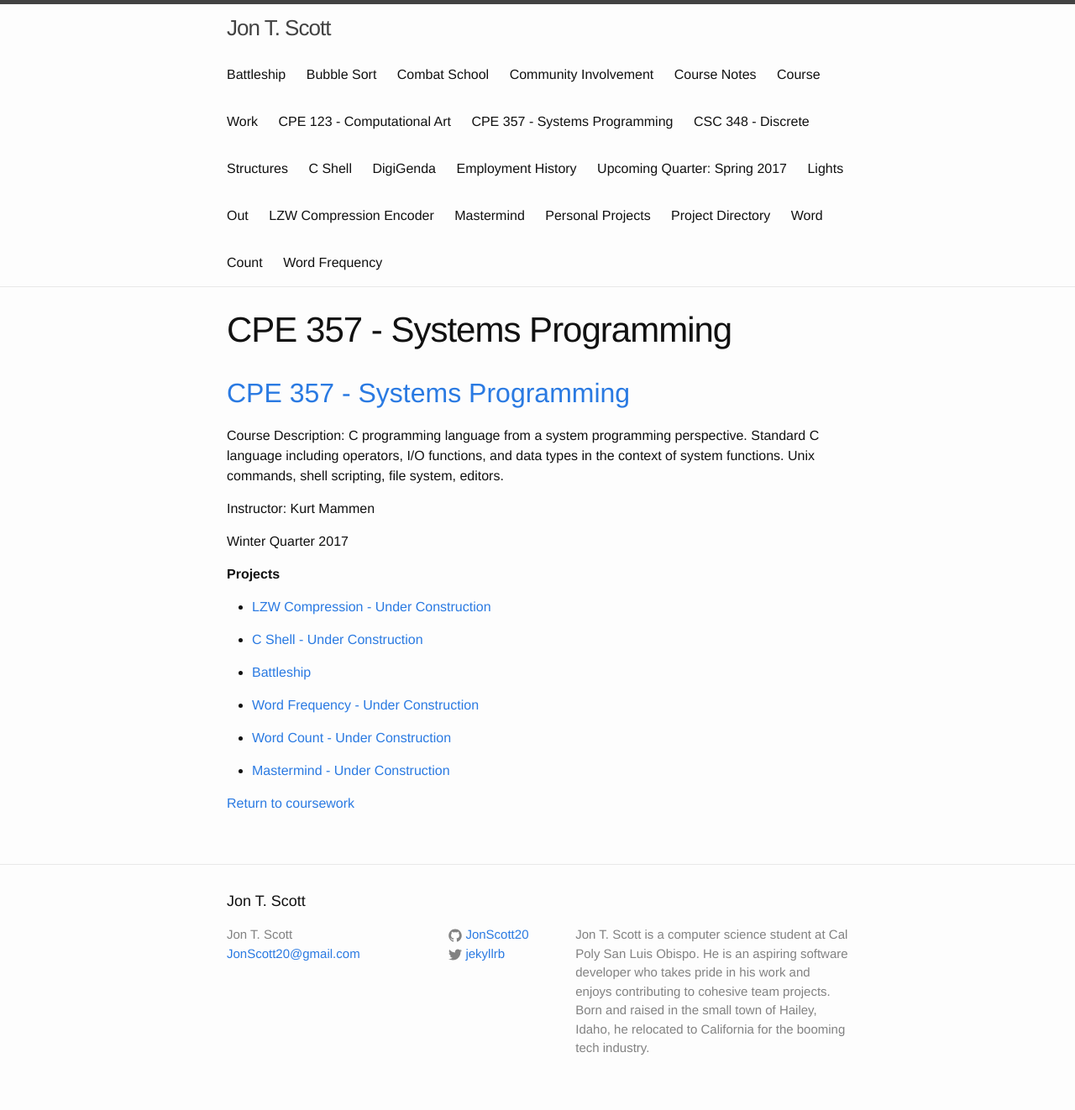
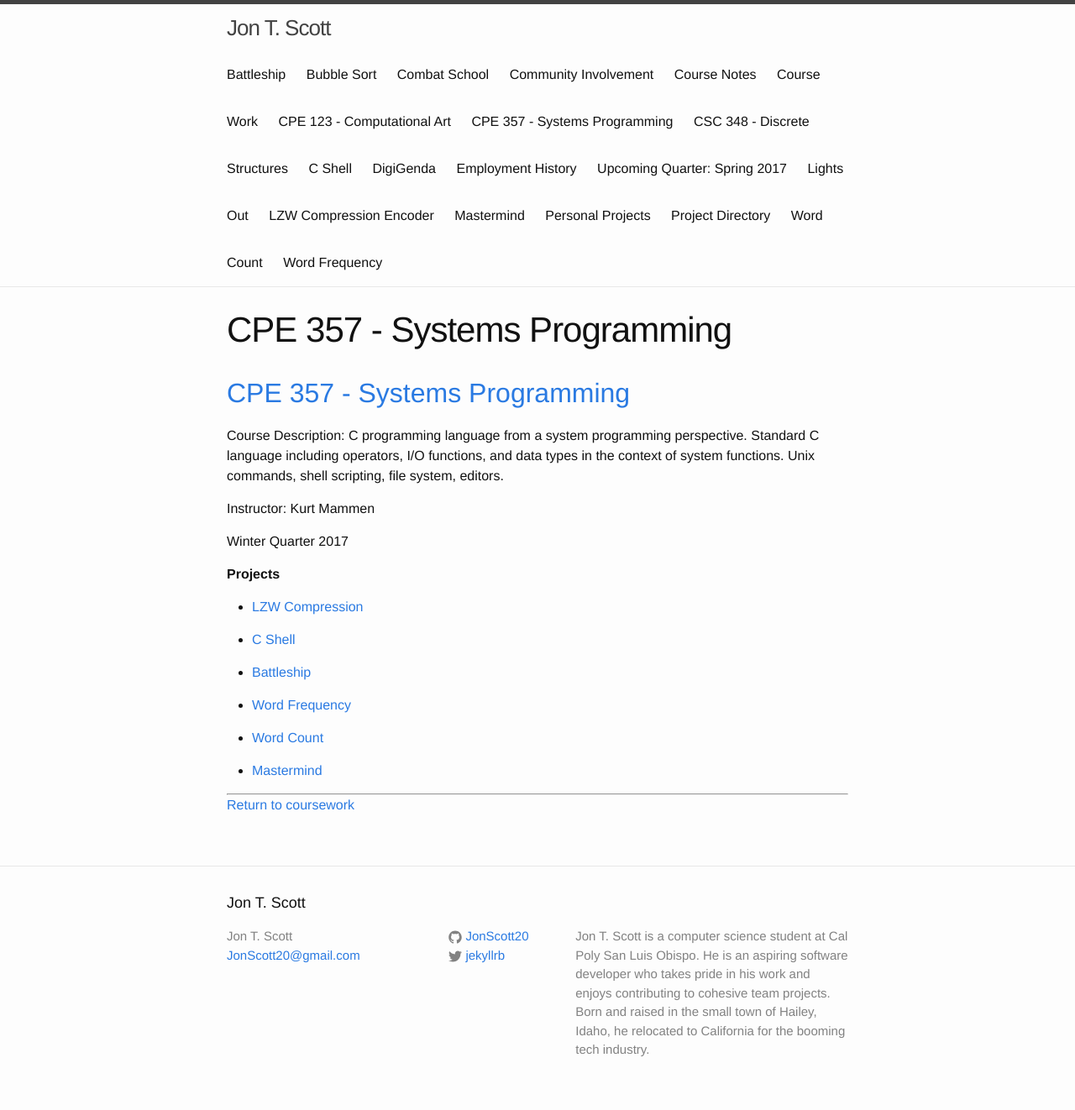
Before and after one commit to JonScott20/JonScott20.github.io, a Jekyll site: the page built from courses/cpe357.md, in a window 1280 px wide. Shown: the whole page at 84% size. Built offline with Jekyll 4.4.1, drawn with Linux system fonts in a browser that asks for light colours; our own code applies the rules of GitHub Pages for plain Markdown files.

Commit message:
Update cpe357.md

```diff
--- a/courses/cpe357.md
+++ b/courses/cpe357.md
@@ -14,16 +14,18 @@ Winter Quarter 2017
 
 **Projects**
 
-- [LZW Compression - Under Construction](https://jonscott20.github.io/lzwcompression)
+- [LZW Compression](https://jonscott20.github.io/lzwcompression)
 
-- [C Shell - Under Construction](https://jonscott20.github.io/cshell)
+- [C Shell](https://jonscott20.github.io/cshell)
 
 - [Battleship](https://jonscott20.github.io/battleship)
 
-- [Word Frequency - Under Construction](https://jonscott20.github.io/wordfrequency)
+- [Word Frequency](https://jonscott20.github.io/wordfrequency)
 
-- [Word Count - Under Construction](https://jonscott20.github.io/wordcount)
+- [Word Count](https://jonscott20.github.io/wordcount)
 
-- [Mastermind - Under Construction](https://jonscott20.github.io/mastermind)
+- [Mastermind](https://jonscott20.github.io/mastermind)
+
+--------
 
 [Return to coursework](https://jonscott20.github.io/course_work/)
```
